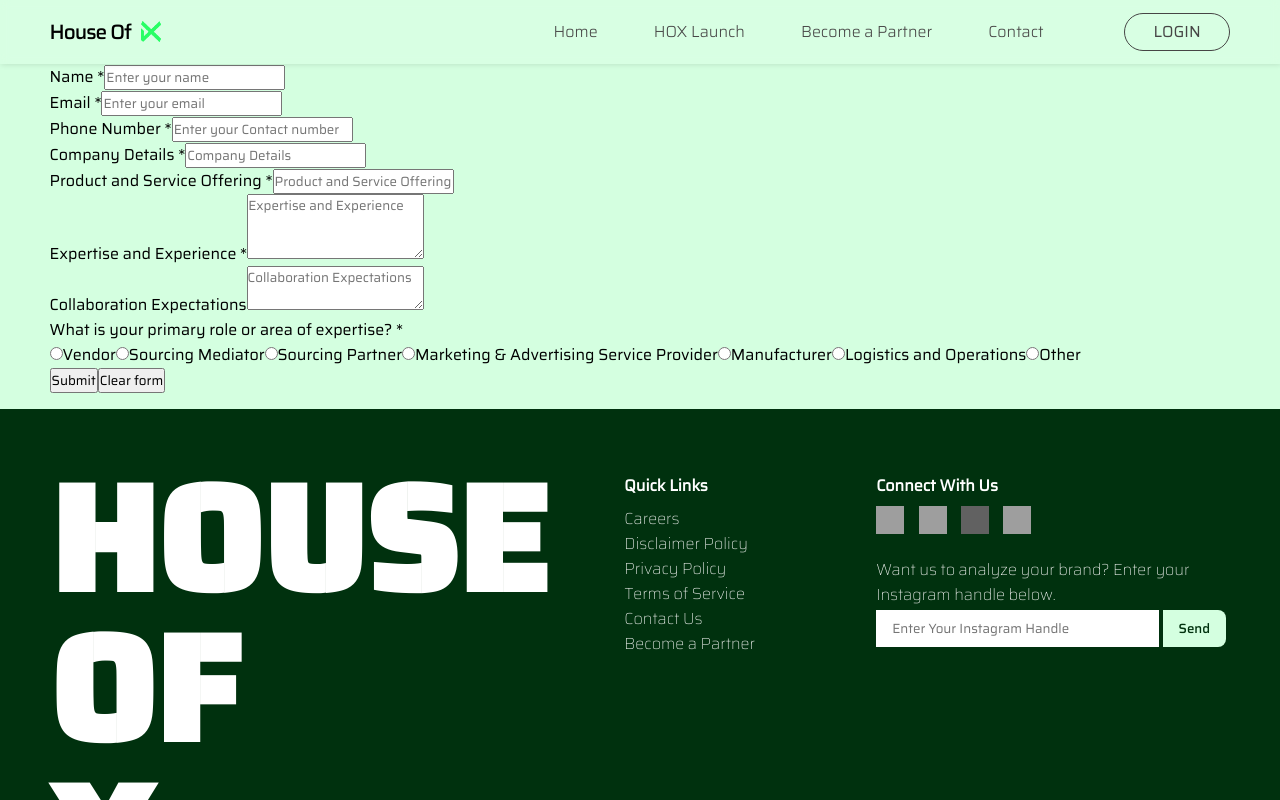
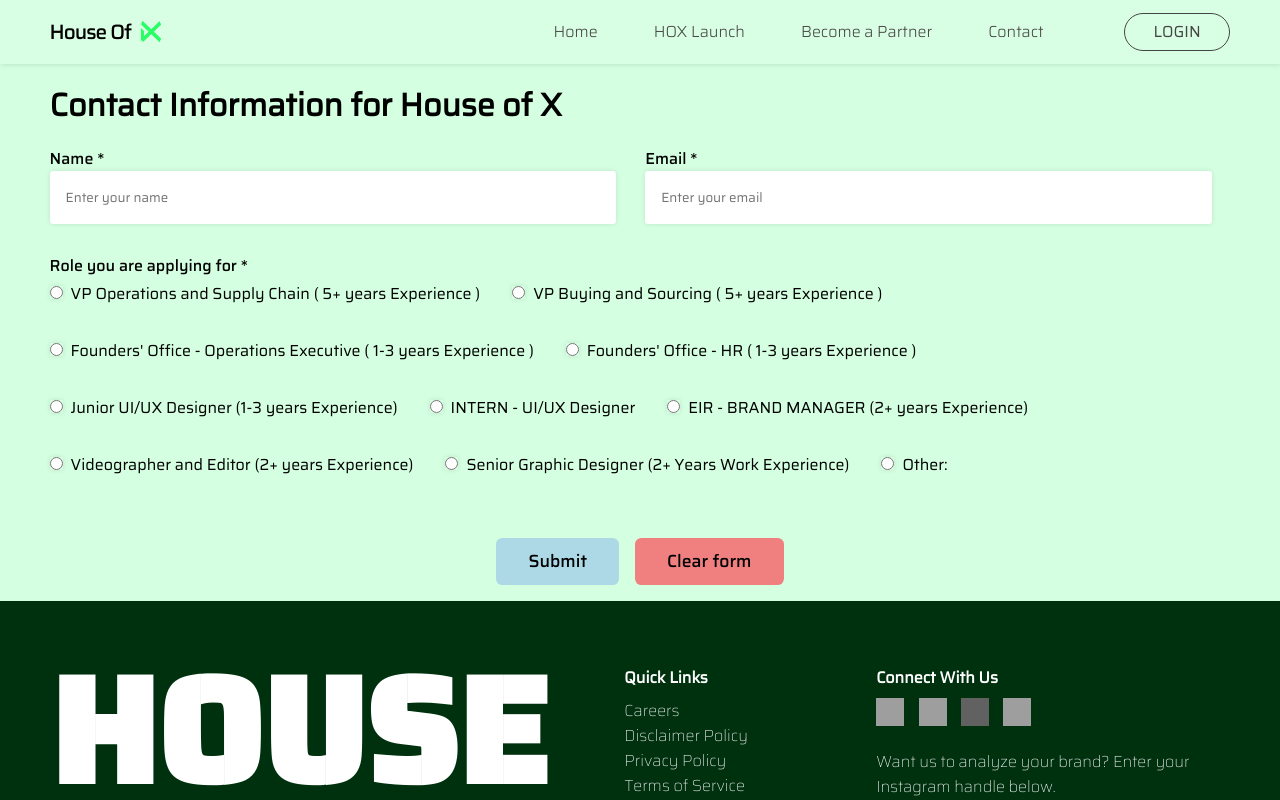
Before and after one commit to MeinFiroj/HOX-Project, a React (Vite) app: page /careers in a window 1280 px wide. Shown: the top 800 px of the page. Built offline with nearby package versions, Linux system fonts and the light colour scheme; grey boxes are pictures that could not be loaded.

Commit message:
deployment checking

```diff
--- a/src/components/joingingform/_joiningfrom.scss
+++ b/src/components/joingingform/_joiningfrom.scss
@@ -1,4 +1,4 @@
-.joining-form {
+.joining-form, .career {
     background-color: $theme-med-color;
     padding: $padding-mob;
     position: relative;
@@ -111,7 +111,7 @@
 }
 
 @media (min-width : 640px) {
-    .joining-form {
+    .joining-form, .career {
         padding: $padding-tab;
         form {
             flex-direction: row;
@@ -126,7 +126,7 @@
 }
 
 @media (min-width : $large-screens) {
-    .joining-form{
+    .joining-form, .career{
         padding: $padding-desk;
         form{
             .form-group{
--- a/src/components/navbar/navbar.css
+++ b/src/components/navbar/navbar.css
@@ -728,17 +728,17 @@
     top: 18%;
   }
 }
-.joining-form {
+.joining-form, .career {
   background-color: #d4ffe0;
   padding: 0.5rem 0.8rem;
   position: relative;
 }
-.joining-form .close-btn {
+.joining-form .close-btn, .career .close-btn {
   background-color: transparent;
   border: none;
   cursor: pointer;
 }
-.joining-form .close-btn img {
+.joining-form .close-btn img, .career .close-btn img {
   width: 25px;
   border-radius: 50%;
   box-shadow: 0 0 5px rgba(0, 0, 0, 0.2);
@@ -747,28 +747,29 @@
   right: 15px;
   transition: scale 0.1s ease;
 }
-.joining-form .close-btn img:hover {
+.joining-form .close-btn img:hover, .career .close-btn img:hover {
   scale: 1.1;
 }
-.joining-form .heading {
+.joining-form .heading, .career .heading {
   padding: 2rem 0;
 }
-.joining-form .heading h2 {
+.joining-form .heading h2, .career .heading h2 {
   font-size: 1.5rem;
   color: #464545;
 }
-.joining-form form {
+.joining-form form, .career form {
   display: flex;
   flex-direction: column;
   gap: 0.5rem;
 }
-.joining-form form .form-group {
+.joining-form form .form-group, .career form .form-group {
   display: flex;
   flex-direction: column;
   align-items: flex-start;
 }
 .joining-form form .form-group input,
-.joining-form form .form-group textarea {
+.joining-form form .form-group textarea, .career form .form-group input,
+.career form .form-group textarea {
   width: 100%;
   padding: 5px;
   max-width: 100%;
@@ -776,28 +777,28 @@
   box-shadow: 0 0 5px rgba(0, 0, 0, 0.1);
   border-radius: 0.2rem;
 }
-.joining-form form .form-group input.radio {
+.joining-form form .form-group input.radio, .career form .form-group input.radio {
   width: -moz-fit-content;
   width: fit-content;
 }
-.joining-form form .form-group label {
+.joining-form form .form-group label, .career form .form-group label {
   font-family: "Saira-med";
 }
-.joining-form form .form-group span {
+.joining-form form .form-group span, .career form .form-group span {
   font-size: 0.7rem;
   color: darkred;
 }
-.joining-form form .form-group .radio-group {
+.joining-form form .form-group .radio-group, .career form .form-group .radio-group {
   display: flex;
   flex-direction: column;
 }
-.joining-form form .form-group .radio-group input {
+.joining-form form .form-group .radio-group input, .career form .form-group .radio-group input {
   margin-right: 0.5rem;
 }
-.joining-form form .form-group .radio-group label {
+.joining-form form .form-group .radio-group label, .career form .form-group .radio-group label {
   font-family: "Saira-regular";
 }
-.joining-form form .form-actions {
+.joining-form form .form-actions, .career form .form-actions {
   margin-top: 2rem;
   display: flex;
   align-content: center;
@@ -805,7 +806,7 @@
   gap: 1rem;
   width: 100%;
 }
-.joining-form form .form-actions button {
+.joining-form form .form-actions button, .career form .form-actions button {
   padding: 0.3rem 1rem;
   border-radius: 0.4rem;
   border: none;
@@ -814,37 +815,37 @@
   cursor: pointer;
   transition: filter 0.16s;
 }
-.joining-form form .form-actions button:hover {
+.joining-form form .form-actions button:hover, .career form .form-actions button:hover {
   filter: brightness(0.8);
 }
-.joining-form form .form-actions button[type=reset] {
+.joining-form form .form-actions button[type=reset], .career form .form-actions button[type=reset] {
   background-color: lightcoral;
 }
 
 @media (min-width: 640px) {
-  .joining-form {
+  .joining-form, .career {
     padding: 0.5rem 1.5rem;
   }
-  .joining-form form {
+  .joining-form form, .career form {
     flex-direction: row;
     flex-wrap: wrap;
     gap: 1.8rem;
   }
-  .joining-form form .form-group {
+  .joining-form form .form-group, .career form .form-group {
     width: 45%;
   }
 }
 @media (min-width: 1000px) {
-  .joining-form {
+  .joining-form, .career {
     padding: 0.8rem 3.1rem;
   }
-  .joining-form form .form-group {
+  .joining-form form .form-group, .career form .form-group {
     width: 48%;
   }
-  .joining-form form .form-group input, .joining-form form .form-group textarea {
+  .joining-form form .form-group input, .joining-form form .form-group textarea, .career form .form-group input, .career form .form-group textarea {
     padding: 1rem 1rem;
   }
-  .joining-form form .form-actions button {
+  .joining-form form .form-actions button, .career form .form-actions button {
     padding: 0.6rem 2rem;
     font-size: 1.1rem;
   }
@@ -1263,7 +1264,22 @@
 @media (min-width: 1000px) {
   .career {
     padding: 0.8rem 3.1rem;
-    padding-block: 4rem 1rem;
+    padding-block: 5rem 1rem;
+  }
+  .career h1 {
+    margin-bottom: 1rem;
+  }
+  .career .form-group.options {
+    width: 100%;
+  }
+  .career .form-group.options .radio-group {
+    flex-direction: row;
+    flex-wrap: wrap;
+    gap: 2rem;
+    margin-top: 0.2rem;
+  }
+  .career .form-group.options .radio-group label {
+    flex-shrink: 0;
   }
 }
 * {
--- a/src/pages/career/CareerForm.jsx
+++ b/src/pages/career/CareerForm.jsx
@@ -13,6 +13,7 @@
 
   return (
     <div className="career">
+      <h1>Contact Information for House of X</h1>
       <form className="form" onSubmit={handleSubmit(onSubmit)}>
         <div className="form-group">
           <label>Name *</label>
@@ -33,64 +34,20 @@
           {errors.email && <span>This field is required</span>}
         </div>
 
-        <div className="form-group">
-          <label>Phone Number *</label>
-          <input
-            type="tel"
-            {...register("phone", { required: true })}
-            placeholder="Enter your Contact number"
-          />
-          {errors.phone && <span>This field is required</span>}
-        </div>
-
-        <div className="form-group">
-          <label>Company Details *</label>
-          <input
-            {...register("companyDetails", { required: true })}
-            placeholder="Company Details"
-          />
-          {errors.companyDetails && <span>This field is required</span>}
-        </div>
-
-        <div className="form-group">
-          <label>Product and Service Offering *</label>
-          <input
-            {...register("productOffering", { required: true })}
-            placeholder="Product and Service Offering"
-          />
-          {errors.productOffering && <span>This field is required</span>}
-        </div>
-
-        <div className="form-group">
-          <label>Expertise and Experience *</label>
-          <textarea
-            rows={3}
-            {...register("expertise", { required: true })}
-            placeholder="Expertise and Experience"
-          ></textarea>
-          {errors.expertise && <span>This field is required</span>}
-        </div>
-
-        <div className="form-group">
-          <label>Collaboration Expectations</label>
-          <textarea
-            rows={2}
-            {...register("expectations")}
-            placeholder="Collaboration Expectations"
-          ></textarea>
-        </div>
-
-        <div className="form-group">
-          <label>What is your primary role or area of expertise? *</label>
+        <div className="form-group options">
+          <label>Role you are applying for *</label>
           <div className="radio-group">
             {[
-              "Vendor",
-              "Sourcing Mediator",
-              "Sourcing Partner",
-              "Marketing & Advertising Service Provider",
-              "Manufacturer",
-              "Logistics and Operations",
-              "Other",
+              "VP Operations and Supply Chain ( 5+ years Experience )",
+              "VP Buying and Sourcing ( 5+ years Experience )",
+              "Founders' Office - Operations Executive ( 1-3 years Experience )",
+              "Founders' Office - HR ( 1-3 years Experience )",
+              "Junior UI/UX Designer (1-3 years Experience)",
+              "INTERN - UI/UX Designer",
+              "EIR - BRAND MANAGER (2+ years Experience)",
+              "Videographer and Editor (2+ years Experience)",
+              "Senior Graphic Designer (2+ Years Work Experience)",
+              "Other:",
             ].map((role) => (
               <label key={role}>
                 <input
--- a/src/pages/career/_careerform.scss
+++ b/src/pages/career/_careerform.scss
@@ -14,6 +14,26 @@
 @media (min-width : $large-screens) {
     .career {
         padding: $padding-desk;
-        padding-block: 4rem 1rem;
+        padding-block: 5rem 1rem;
+
+        h1 {
+            margin-bottom: 1rem;
+        }
+
+        .form-group.options {
+            width: 100%;
+
+            .radio-group {
+                flex-direction: row;
+                flex-wrap: wrap;
+                gap: 2rem;
+                margin-top: .2rem;
+
+                label {
+                    flex-shrink: 0;
+
+                }
+            }
+        }
     }
 }
--- a/src/styles/index.css
+++ b/src/styles/index.css
@@ -728,17 +728,17 @@
     top: 18%;
   }
 }
-.joining-form {
+.joining-form, .career {
   background-color: #d4ffe0;
   padding: 0.5rem 0.8rem;
   position: relative;
 }
-.joining-form .close-btn {
+.joining-form .close-btn, .career .close-btn {
   background-color: transparent;
   border: none;
   cursor: pointer;
 }
-.joining-form .close-btn img {
+.joining-form .close-btn img, .career .close-btn img {
   width: 25px;
   border-radius: 50%;
   box-shadow: 0 0 5px rgba(0, 0, 0, 0.2);
@@ -747,28 +747,29 @@
   right: 15px;
   transition: scale 0.1s ease;
 }
-.joining-form .close-btn img:hover {
+.joining-form .close-btn img:hover, .career .close-btn img:hover {
   scale: 1.1;
 }
-.joining-form .heading {
+.joining-form .heading, .career .heading {
   padding: 2rem 0;
 }
-.joining-form .heading h2 {
+.joining-form .heading h2, .career .heading h2 {
   font-size: 1.5rem;
   color: #464545;
 }
-.joining-form form {
+.joining-form form, .career form {
   display: flex;
   flex-direction: column;
   gap: 0.5rem;
 }
-.joining-form form .form-group {
+.joining-form form .form-group, .career form .form-group {
   display: flex;
   flex-direction: column;
   align-items: flex-start;
 }
 .joining-form form .form-group input,
-.joining-form form .form-group textarea {
+.joining-form form .form-group textarea, .career form .form-group input,
+.career form .form-group textarea {
   width: 100%;
   padding: 5px;
   max-width: 100%;
@@ -776,28 +777,28 @@
   box-shadow: 0 0 5px rgba(0, 0, 0, 0.1);
   border-radius: 0.2rem;
 }
-.joining-form form .form-group input.radio {
+.joining-form form .form-group input.radio, .career form .form-group input.radio {
   width: -moz-fit-content;
   width: fit-content;
 }
-.joining-form form .form-group label {
+.joining-form form .form-group label, .career form .form-group label {
   font-family: "Saira-med";
 }
-.joining-form form .form-group span {
+.joining-form form .form-group span, .career form .form-group span {
   font-size: 0.7rem;
   color: darkred;
 }
-.joining-form form .form-group .radio-group {
+.joining-form form .form-group .radio-group, .career form .form-group .radio-group {
   display: flex;
   flex-direction: column;
 }
-.joining-form form .form-group .radio-group input {
+.joining-form form .form-group .radio-group input, .career form .form-group .radio-group input {
   margin-right: 0.5rem;
 }
-.joining-form form .form-group .radio-group label {
+.joining-form form .form-group .radio-group label, .career form .form-group .radio-group label {
   font-family: "Saira-regular";
 }
-.joining-form form .form-actions {
+.joining-form form .form-actions, .career form .form-actions {
   margin-top: 2rem;
   display: flex;
   align-content: center;
@@ -805,7 +806,7 @@
   gap: 1rem;
   width: 100%;
 }
-.joining-form form .form-actions button {
+.joining-form form .form-actions button, .career form .form-actions button {
   padding: 0.3rem 1rem;
   border-radius: 0.4rem;
   border: none;
@@ -814,37 +815,37 @@
   cursor: pointer;
   transition: filter 0.16s;
 }
-.joining-form form .form-actions button:hover {
+.joining-form form .form-actions button:hover, .career form .form-actions button:hover {
   filter: brightness(0.8);
 }
-.joining-form form .form-actions button[type=reset] {
+.joining-form form .form-actions button[type=reset], .career form .form-actions button[type=reset] {
   background-color: lightcoral;
 }
 
 @media (min-width: 640px) {
-  .joining-form {
+  .joining-form, .career {
     padding: 0.5rem 1.5rem;
   }
-  .joining-form form {
+  .joining-form form, .career form {
     flex-direction: row;
     flex-wrap: wrap;
     gap: 1.8rem;
   }
-  .joining-form form .form-group {
+  .joining-form form .form-group, .career form .form-group {
     width: 45%;
   }
 }
 @media (min-width: 1000px) {
-  .joining-form {
+  .joining-form, .career {
     padding: 0.8rem 3.1rem;
   }
-  .joining-form form .form-group {
+  .joining-form form .form-group, .career form .form-group {
     width: 48%;
   }
-  .joining-form form .form-group input, .joining-form form .form-group textarea {
+  .joining-form form .form-group input, .joining-form form .form-group textarea, .career form .form-group input, .career form .form-group textarea {
     padding: 1rem 1rem;
   }
-  .joining-form form .form-actions button {
+  .joining-form form .form-actions button, .career form .form-actions button {
     padding: 0.6rem 2rem;
     font-size: 1.1rem;
   }
@@ -1263,7 +1264,22 @@
 @media (min-width: 1000px) {
   .career {
     padding: 0.8rem 3.1rem;
-    padding-block: 4rem 1rem;
+    padding-block: 5rem 1rem;
+  }
+  .career h1 {
+    margin-bottom: 1rem;
+  }
+  .career .form-group.options {
+    width: 100%;
+  }
+  .career .form-group.options .radio-group {
+    flex-direction: row;
+    flex-wrap: wrap;
+    gap: 2rem;
+    margin-top: 0.2rem;
+  }
+  .career .form-group.options .radio-group label {
+    flex-shrink: 0;
   }
 }
 * {
```
